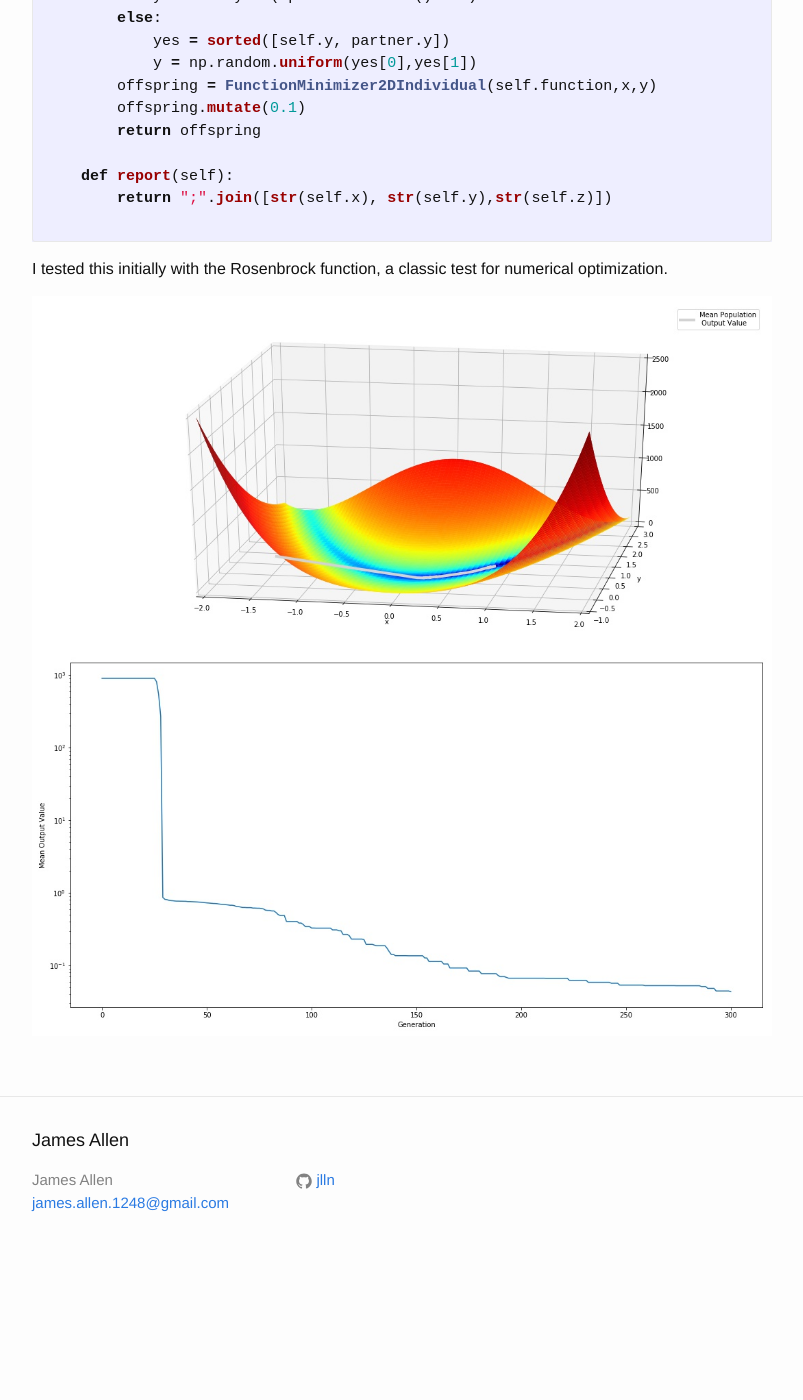
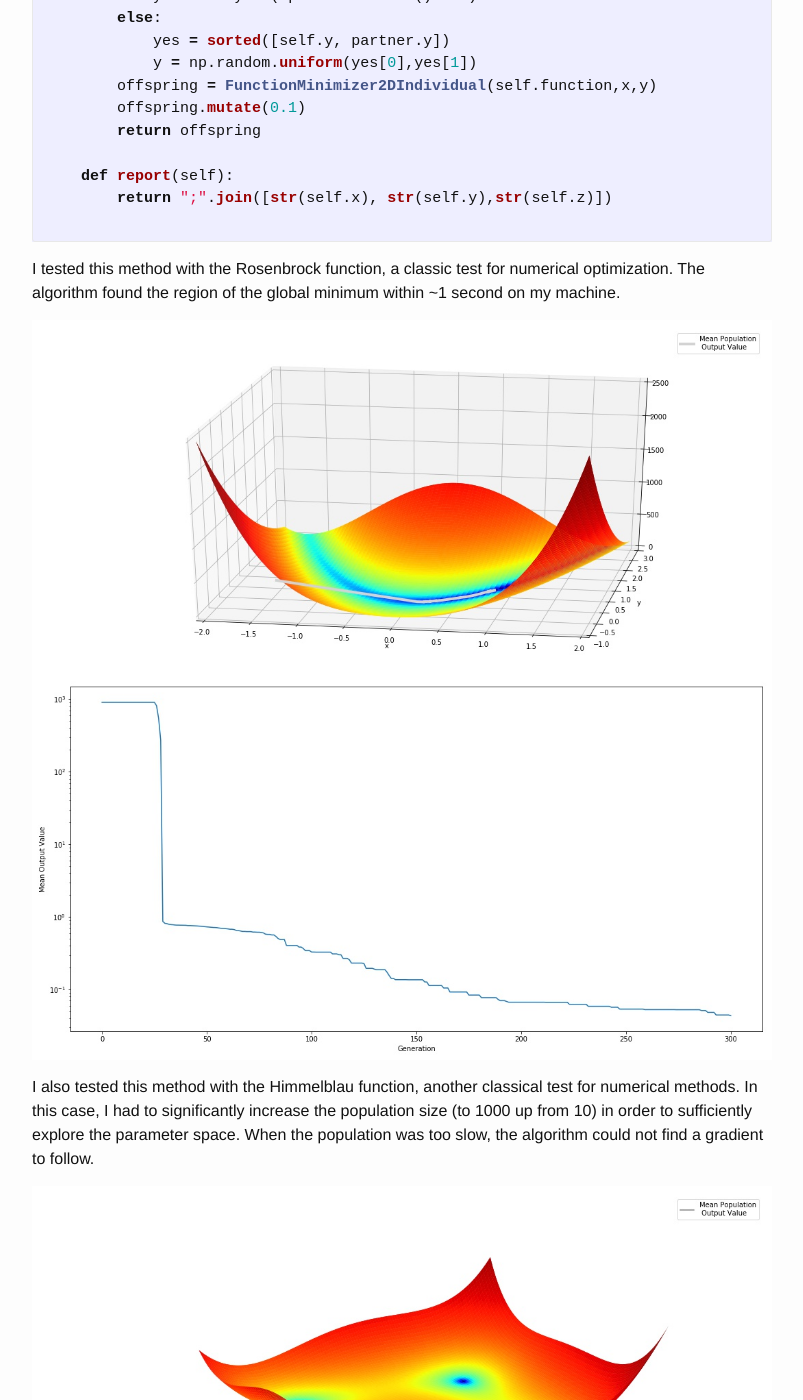
Before and after one commit to jlln/jlln.github.io, a Jekyll site: the page built from _posts/2018-13-01-geneticalgorithms.markdown, in a window 1280 px wide and 1400 px high, scrolled down 6277 px. Shown: the whole window, without its empty margins (238-1041 px from the left). Built offline with Jekyll 4.4.1, drawn with Linux system fonts in a browser that asks for light colours; formulas are drawn with MathJax 3; before the commit the page ends 7551 px from its top, so only the background shows below that.

Commit message:
Himmelblau

````diff
--- a/_posts/2018-13-01-geneticalgorithms.markdown
+++ b/_posts/2018-13-01-geneticalgorithms.markdown
@@ -232,6 +232,10 @@ class FunctionMinimizer2DIndividual(Individual):
 ```
 
 
-I tested this initially with the Rosenbrock function, a classic test for numerical optimization.
+I tested this method with the Rosenbrock function, a classic test for numerical optimization. The algorithm found the region of the global minimum within ~1 second on my machine.
 
 ![](https://github.com/jlln/jlln.github.io/raw/master/images/GA/rosenbrock.jpg)
+
+I also tested this method with the Himmelblau function, another classical test for numerical methods. In this case, I had to significantly increase the population size (to 1000 up from 10) in order to sufficiently explore the parameter space. When the population was too slow, the algorithm could not find a gradient to follow.
+
+![](https://github.com/jlln/jlln.github.io/raw/master/images/GA/himmelblau.jpg)
````
